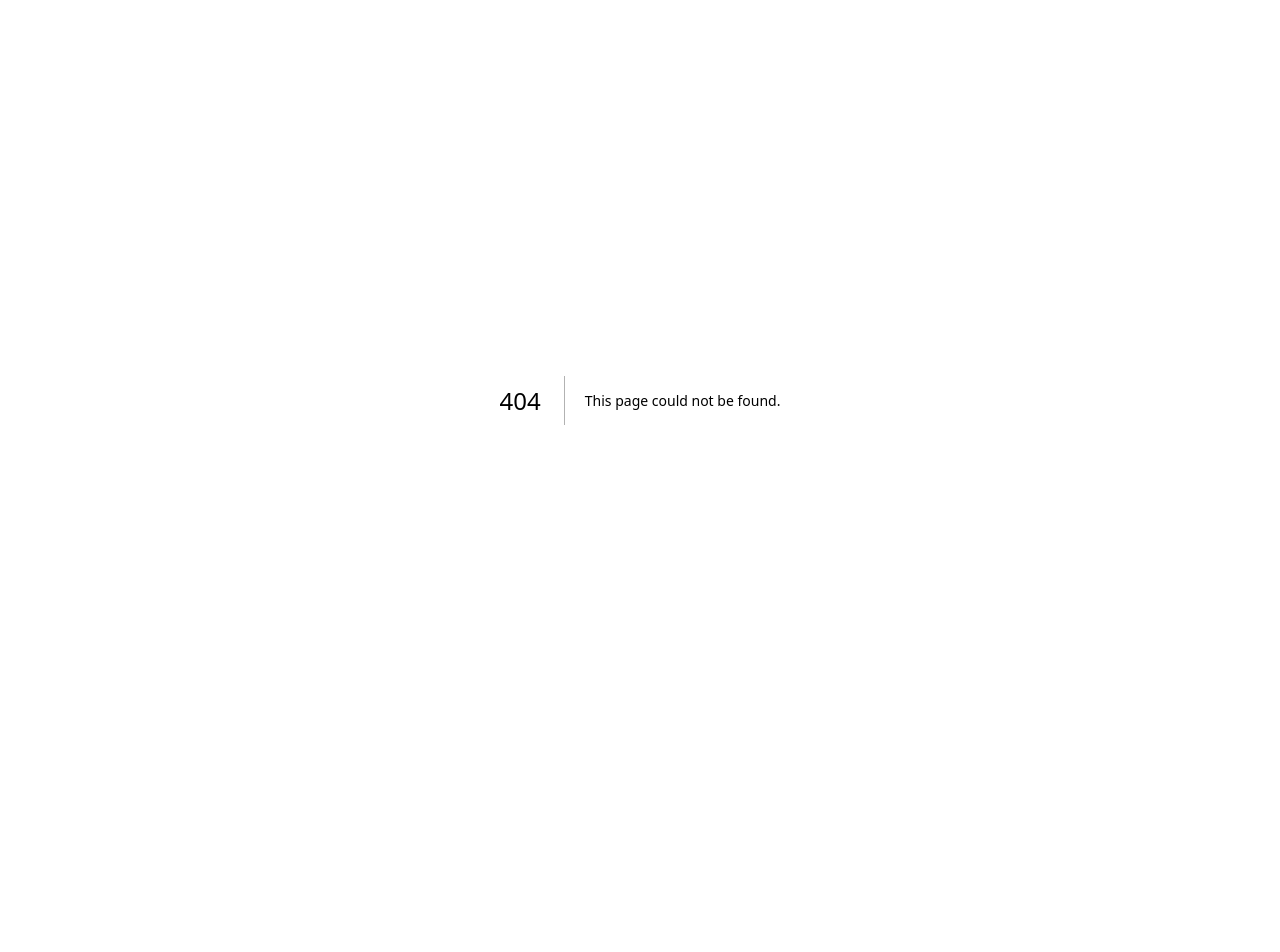
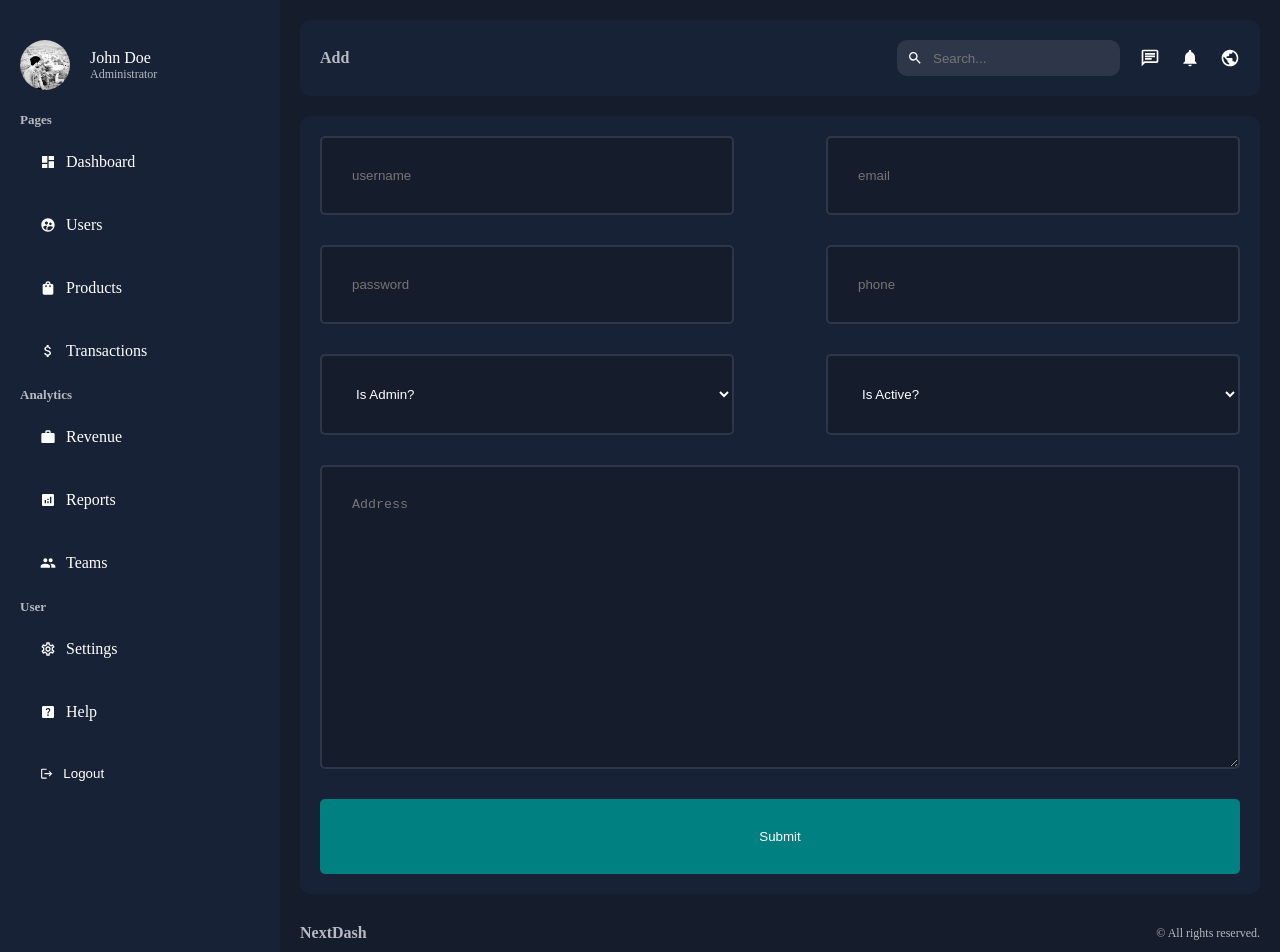
Before and after one commit to MohammadAhmad27/NextDash-Next, a Next.js app: page /dashboard/users/add in a window 1280 px wide. Before the commit this address had no page. Shown: the top 952 px of the page. Before the commit the page ends 800 px from the top, so only its background shows below. Built offline with nearby package versions, Linux system fonts and the light colour scheme.

Commit message:
Added <AddProduct>, <AddUser />, <AddSingleProduct /> & <AddSingleUser /> and updated <Product /> & <User />

```diff
--- a/app/dashboard/products/page.jsx
+++ b/app/dashboard/products/page.jsx
@@ -45,7 +45,7 @@
             <td>72</td>
             <td>
               <div className={styles.buttons}>
-                <Link href='/dashboard/products'>
+                <Link href='/dashboard/products/test'>
                   <button className={`${styles.button} ${styles.view}`}>
                     View
                   </button>
--- /dev/null
+++ b/app/dashboard/users/add/page.jsx
@@ -0,0 +1,41 @@
+import React from 'react'
+import styles from '@/app/ui/dashboard/users/adduser/adduser.module.css'
+
+export default function AddUserPage() {
+  return (
+    <div className={styles.container}>
+      <form className={styles.form}>
+        <input type="text" placeholder="username" name="username" required />
+        <input type="email" placeholder="email" name="email" required />
+        <input
+          type="password"
+          placeholder="password"
+          name="password"
+          required
+        />
+        <input type="phone" placeholder="phone" name="phone" />
+        <select name="isAdmin" id="isAdmin">
+          <option value={false}>
+            Is Admin?
+          </option>
+          <option value={true}>Yes</option>
+          <option value={false}>No</option>
+        </select>
+        <select name="isActive" id="isActive">
+          <option value={true}>
+            Is Active?
+          </option>
+          <option value={true}>Yes</option>
+          <option value={false}>No</option>
+        </select>
+        <textarea
+          name="address"
+          id="address"
+          rows="16"
+          placeholder="Address"
+        ></textarea>
+        <button type="submit">Submit</button>
+      </form>
+    </div>
+  )
+}
--- a/app/dashboard/users/page.jsx
+++ b/app/dashboard/users/page.jsx
@@ -45,7 +45,7 @@
             <td>Active</td>
             <td>
               <div className={styles.buttons}>
-                <Link href='/dashboard/users'>
+                <Link href='/dashboard/users/test'>
                   <button className={`${styles.button} ${styles.view}`}>
                     View
                   </button>
--- /dev/null
+++ b/app/ui/dashboard/products/addproduct/addproduct.module.css
@@ -0,0 +1,41 @@
+.container {
+  background-color: var(--bgSoft);
+  padding: 20px;
+  border-radius: 10px;
+  margin-top: 20px;
+}
+
+.form {
+  display: flex;
+  flex-wrap: wrap;
+  justify-content: space-between;
+}
+
+.form input,
+.form textarea,
+.form select {
+  padding: 30px;
+  background-color: var(--bg);
+  color: var(--text);
+  border: 2px solid #2e374a;
+  border-radius: 5px;
+  margin-bottom: 30px;
+}
+
+.form input, .form select {
+  width: 45%;
+}
+
+.form textarea{
+  width: 100%;
+}
+
+.form button{
+  width: 100%;
+  padding: 30px;
+  background-color: teal;
+  color: var(--text);
+  border: none;
+  border-radius: 5px;
+  cursor: pointer;
+}
--- /dev/null
+++ b/app/ui/dashboard/products/singleproduct/singleproduct.module.css
@@ -0,0 +1,61 @@
+.container{
+    background-color: var(--bgSoft);
+    padding: 20px;
+    border-radius: 10px;
+    margin-top: 20px;
+  }
+
+  .top{
+    display: flex;
+    align-items: center;
+    justify-content: space-between;
+  }
+
+  .addButton{
+    padding: 10px;
+    background-color: #5d57c9;
+    color: var(--text);
+    border: none;
+    border-radius: 5px;
+    cursor: pointer;
+  }
+
+  .table{
+    width: 100%;
+  }
+
+  .table td{
+    padding: 10px;
+  }
+
+  .product{
+    display: flex;
+    align-items: center;
+    gap: 10px;
+  }
+
+  .productImage{
+    border-radius: 50%;
+    object-fit: cover;
+  }
+
+  .buttons{
+    display: flex;
+    gap: 10px;
+  }
+
+  .button{
+    padding: 5px 10px;
+    border-radius: 5px;
+    color: var(--text);
+    border: none;
+    cursor: pointer;
+  }
+
+  .view{
+    background-color: teal;
+  }
+
+  .delete{
+    background-color: crimson;
+  }
--- /dev/null
+++ b/app/ui/dashboard/users/adduser/adduser.module.css
@@ -0,0 +1,41 @@
+.container {
+    background-color: var(--bgSoft);
+    padding: 20px;
+    border-radius: 10px;
+    margin-top: 20px;
+  }
+
+  .form {
+    display: flex;
+    flex-wrap: wrap;
+    justify-content: space-between;
+  }
+
+  .form input,
+  .form textarea,
+  .form select {
+    padding: 30px;
+    background-color: var(--bg);
+    color: var(--text);
+    border: 2px solid #2e374a;
+    border-radius: 5px;
+    margin-bottom: 30px;
+  }
+
+  .form input, .form select {
+    width: 45%;
+  }
+
+  .form textarea{
+    width: 100%;
+  }
+
+  .form button{
+    width: 100%;
+    padding: 30px;
+    background-color: teal;
+    color: var(--text);
+    border: none;
+    border-radius: 5px;
+    cursor: pointer;
+  }
--- /dev/null
+++ b/app/ui/dashboard/users/singleuser/singleuser.module.css
@@ -0,0 +1,60 @@
+.container {
+    display: flex;
+    gap: 50px;
+    margin-top: 20px;
+  }
+
+  .infoContainer {
+    flex: 1;
+    background-color: var(--bgSoft);
+    padding: 20px;
+    border-radius: 10px;
+    font-weight: bold;
+    color: var(--textSoft);
+    height: max-content;
+  }
+
+  .imgContainer{
+    width: 100%;
+    height: 300px;
+    position: relative;
+    border-radius: 10px;
+    overflow: hidden;
+    margin-bottom: 20px;
+  }
+
+  .formContainer {
+    flex: 3;
+    background-color: var(--bgSoft);
+    padding: 20px;
+    border-radius: 10px;
+  }
+
+  .form{
+    display: flex;
+    flex-direction: column;
+  }
+
+  .form input, .form textarea, .form select{
+    padding: 20px;
+    border: 2px solid #2e374a;
+    border-radius: 5px;
+    background-color: var(--bg);
+    color: var(--text);
+    margin: 10px 0px;
+  }
+
+  .form label{
+    font-size: 12px;
+  }
+
+  .form button{
+    width: 100%;
+    padding: 20px;
+    background-color: teal;
+    color: var(--text);
+    border: none;
+    border-radius: 5px;
+    cursor: pointer;
+    margin-top: 20px;
+  }
```
Also changed, not shown: app/dashboard/products/[id]/page.jsx (added, +10 -0 lines), app/dashboard/products/add/page.jsx (added, +30 -0 lines), app/dashboard/users/[id]/page.jsx (added, +40 -0 lines).
